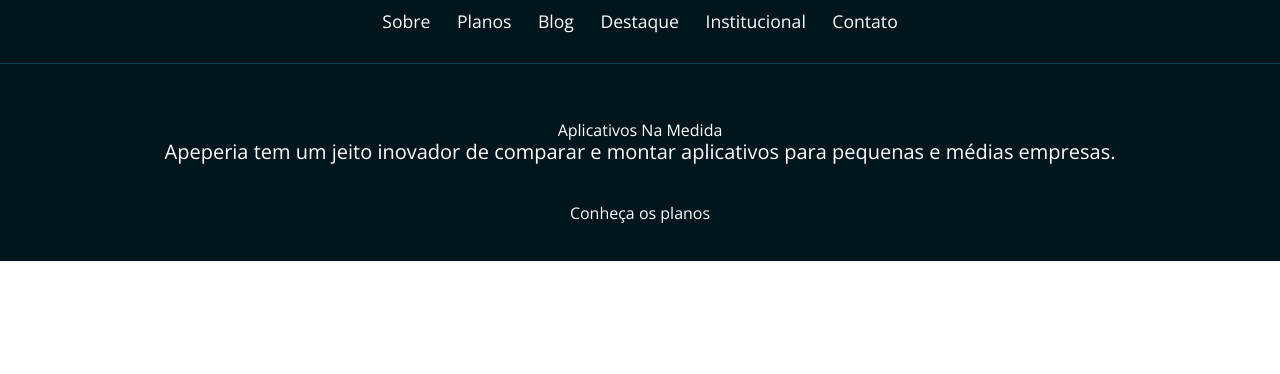
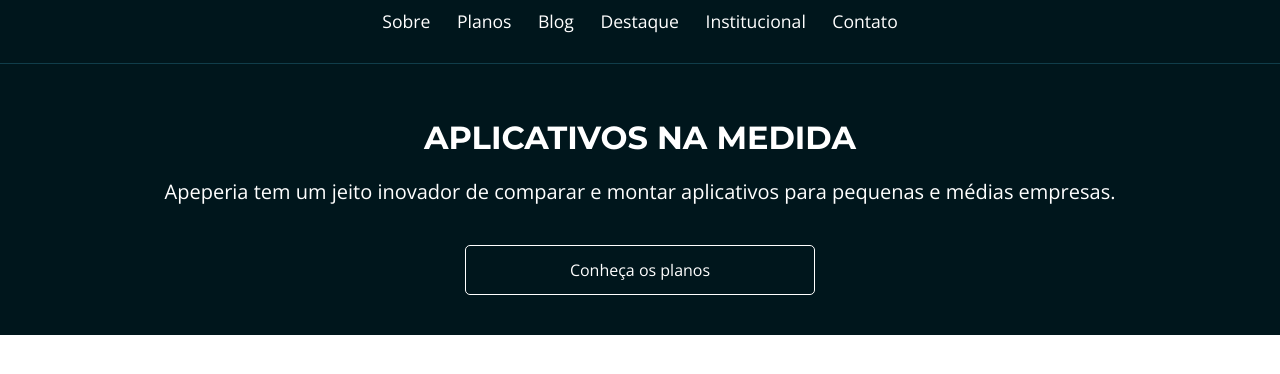
Before and after one commit to Allisson100/layouts-resposivos-curso-alura, a plain HTML site: page index.html in a window 1280 px wide. Shown: the part 74-448 px from the top of the page. Drawn offline with nearby package versions, Linux system fonts and the light colour scheme.

Commit message:
Add some variables

```diff
--- a/css/base.css
+++ b/css/base.css
@@ -1,3 +1,48 @@
+:root {
+    --branco: #FFF;
+    --azul-claro: #DFE3E5;
+    --vermelho-forte: #B72E2E;
+    --cinza-escuro: #4F4C4C;
+    --cinza-claro: #F7F4F4;
+    --cinza-medio: #D9D9D9;
+
+    --fonte-link: #0084FF;
+    --fonte-cinza: #666;
+    --borda-cabecalho-mobile: #103D4A;
+    --bg-rodape: #333;
+    --bg-chamada-mobile: #00161C;
+
+    --planos-cartao-start: #56CCF2;
+    --planos-cartao-ultra: #B04CD9;
+    --planos-cartao-mega: #E33B3B;
+
+    --montserrat: 'Montserrat', sans-serif;
+}
+
+
+
+
 body {
     font-family: 'Open Sans', sans-serif;
 }
+
+.container {
+    padding-right: 6%;
+    padding-left: 6%;
+}
+
+.botao {
+    text-align: center;
+
+    display: block;
+
+    width: 100%;
+    max-width: 350px;
+
+    box-sizing: border-box;
+
+    padding: 1rem 2rem;
+
+    border: 1px solid var(--branco);
+    border-radius: 5px;
+}
--- a/css/cabecalho.css
+++ b/css/cabecalho.css
@@ -1,5 +1,5 @@
 .cabecalho {
-    color: #FFF;
+    color: var(--branco);
 
     width: 100%;
 
@@ -12,7 +12,7 @@
     padding-top: .75rem;
     padding-bottom: .75rem;
 
-    border-bottom: 1px solid #103D4A;
+    border-bottom: 1px solid var(--borda-cabecalho-mobile);
 
     position: absolute;
 }
--- a/css/chamada.css
+++ b/css/chamada.css
@@ -3,17 +3,17 @@
     flex-direction: column;
     align-items: center;
 
-    color: #FFF;
+    color: var(--branco);
     text-align: center;
 
-    background-color: #00161C;
+    background-color: var( --bg-chamada-mobile);
 
     padding-top: 12.25rem;
     padding-bottom: 2.5rem;
 }
 
 .chamada__titulo {
-    font-family: 'Montserrat', serif;
+    font-family: var(--montserrat);
     font-size: 2rem;
     font-weight: 700;
     text-transform: uppercase;
--- a/index.html
+++ b/index.html
@@ -2,6 +2,7 @@
 <html>
     <head>
         <meta charset="utf-8">
+        <meta name="viewport" content="width=device-width initial-scale=1.0">
         <title>Home | Apeperia</title>
 
         <link rel="stylesheet" href="./css/reset.css">
@@ -16,7 +17,7 @@
 
     </head>
     <body>
-        <header class="cabecalho">
+        <header class="cabecalho container">
             <img src="img/logo-apeperia.svg" alt="Logo da Apeperia" class="cabecalho__logo">
             <nav class="cabecalho__navegacao">
                 <ul>
@@ -31,10 +32,10 @@
         </header>
 
         <main>
-            <section class="chamada">
-                <h1 class="cahamada__titulo">Aplicativos Na Medida</h1>
+            <section class="chamada container">
+                <h1 class="chamada__titulo">Aplicativos Na Medida</h1>
                 <p class="chamada__texto">Apeperia tem um jeito inovador de comparar e montar aplicativos para pequenas e médias empresas.</p>
-                <a href="#" class="chamada__botao">Conheça os planos</a>
+                <a href="#" class="chamada__botao botao">Conheça os planos</a>
             </section>
         </main>
 
```
